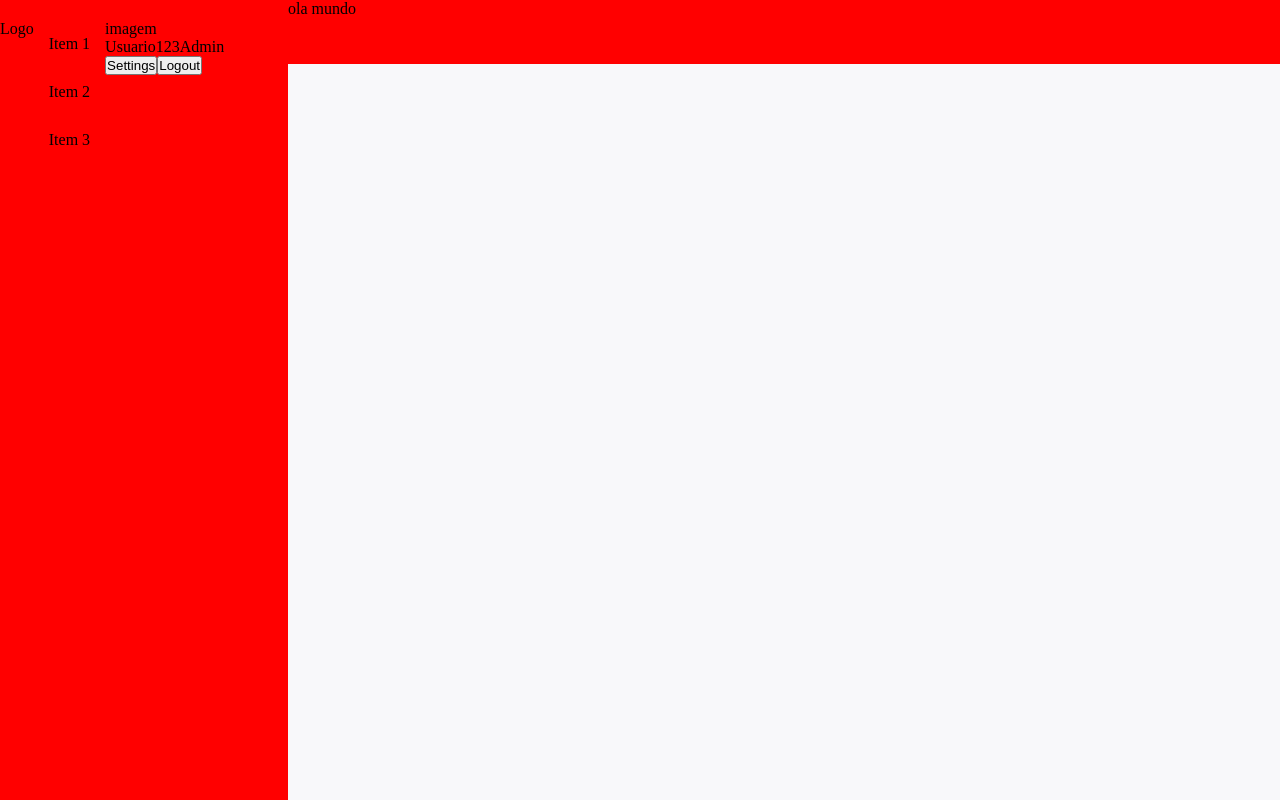
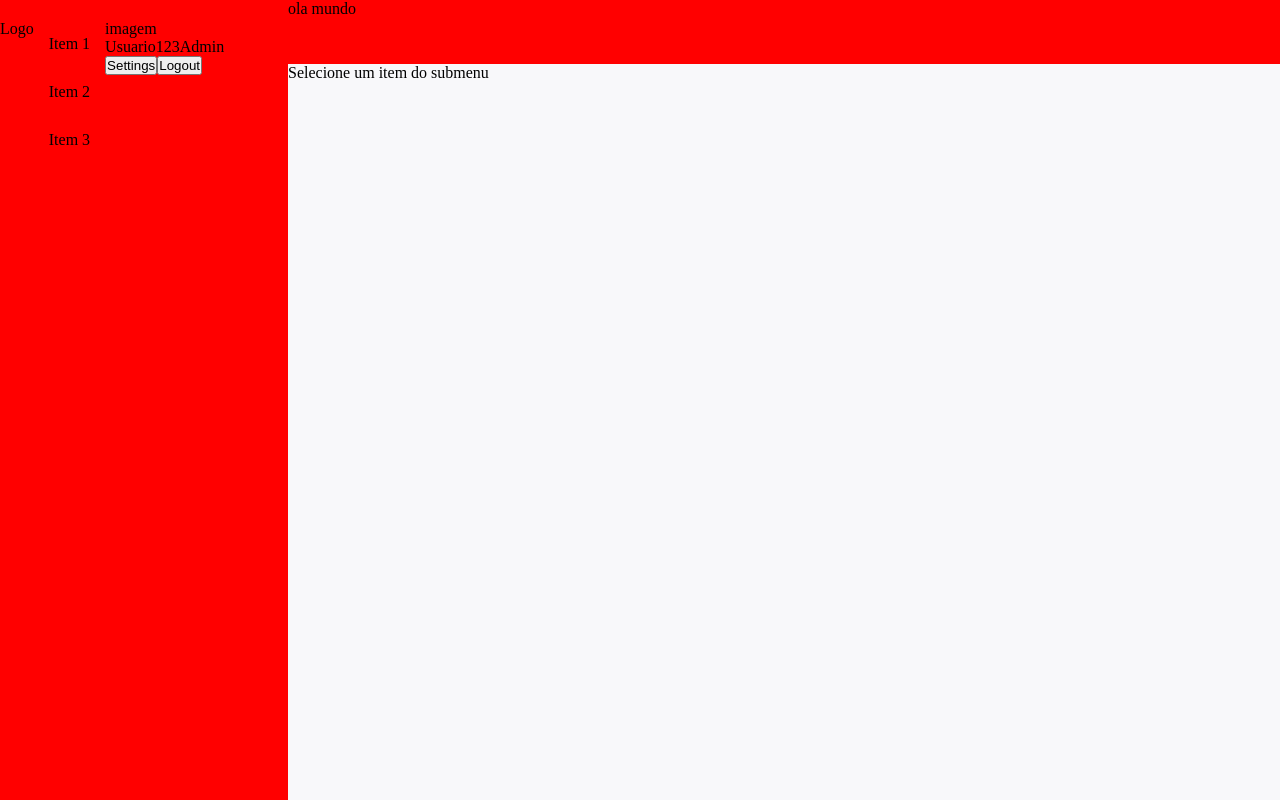
Before and after one commit to italo1033/asset-stock, a Next.js app: page / in a window 1280 px wide. Built offline with nearby package versions, Linux system fonts and the light colour scheme.

Commit message:
ADICIONANDO LOGICA DE MOVIMENTAÇÃO ENTRE COMPONENTES

```diff
--- a/src/app/page.tsx
+++ b/src/app/page.tsx
@@ -1,23 +1,43 @@
 "use client"
-import { Fragment, useState } from "react";
-import Sidebar from "./components/Sidbar/sidbar";
-import Navbar from "./components/Navbar/navbar";
-import styles from "./page.module.css"
+
+import { useState } from 'react';
+import styles from './page.module.css';
+import Sidebar from './components/Sidbar/sidbar';
+import Navbar from './components/Navbar/navbar';
 
 export default function Home() {
-  const [currentComponent, setCurrentComponent] = useState(null);
+  const [currentComponent, setCurrentComponent] = useState<string | null>(null);
+
+  const renderComponent = () => {
+    switch (currentComponent) {
+      case 'Subitem 1.1':
+        return <div>Componente para Subitem 1.1</div>;
+      case 'Subitem 1.2':
+        return <div>Componente para Subitem 1.2</div>;
+      case 'Subitem 2.1':
+        return <div>Componente para Subitem 2.1</div>;
+      case 'Subitem 2.2':
+        return <div>Componente para Subitem 2.2</div>;
+      case 'Subitem 3.1':
+        return <div>Componente para Subitem 3.1</div>;
+      case 'Subitem 3.2':
+        return <div>Componente para Subitem 3.2</div>;
+      default:
+        return <div>Selecione um item do submenu</div>;
+    }
+  };
+
   return (
     <section className={styles.containerPrincipal}>
       <div className={styles.containerSideBar}>
-            <Sidebar />
+        <Sidebar onButtonClickSidebar={setCurrentComponent} />
       </div>
       <div className={styles.containerPainel}>
         <Navbar />
         <div className={styles.ContainerComponent}>
-
+          {renderComponent()}
         </div>
       </div>
     </section>
-
   );
 }
```
Lines whose indentation alone changed are shown as unchanged.
